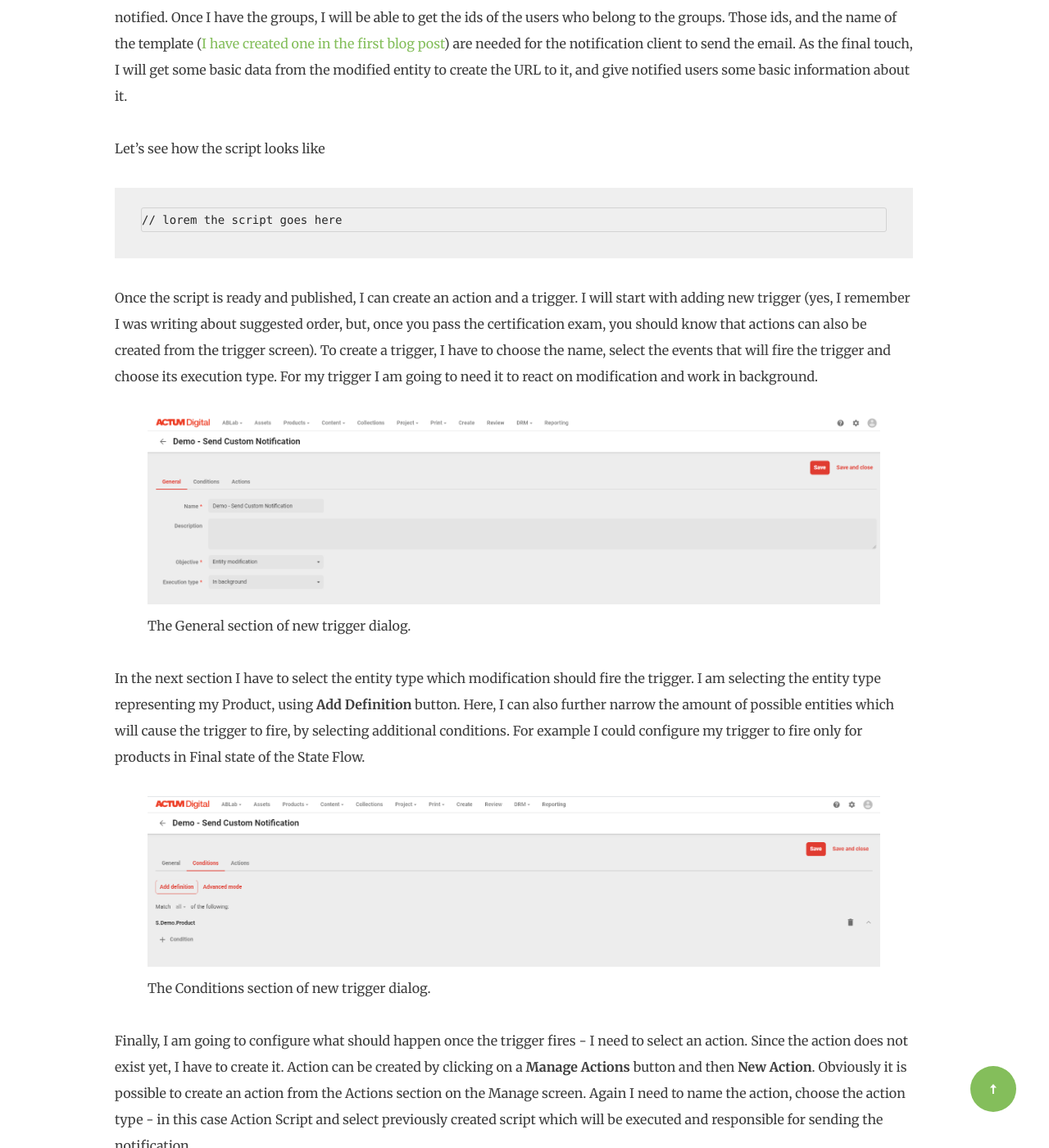
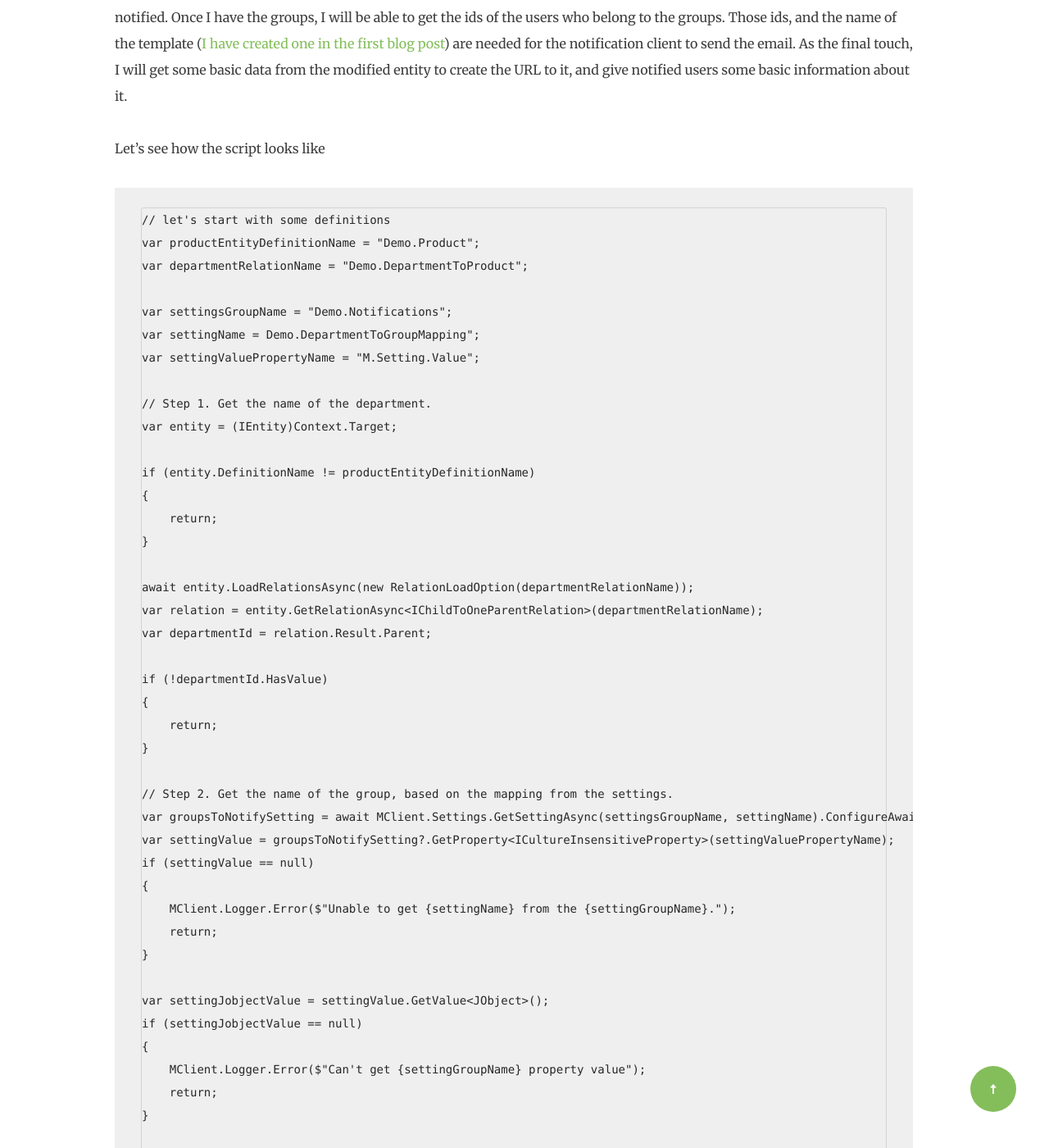
Before and after one commit to skuzniak/skuzniak.github.io, a Jekyll site: the page built from _posts/2022-08-22-custom-notifications-content-hub-wrapup.markdown, in a window 1280 px wide and 1400 px high, scrolled down 1307 px. Shown: the whole window at 82% size. Built offline with Jekyll 4.4.1, drawn with Linux system fonts in a browser that asks for light colours; some of the changed text lies outside the part shown.

Commit message:
Update 2022-08-22-custom-notifications-content-hub-wrapup.markdown
Added code snippet

```diff
--- a/_posts/2022-08-22-custom-notifications-content-hub-wrapup.markdown
+++ b/_posts/2022-08-22-custom-notifications-content-hub-wrapup.markdown
@@ -34,7 +34,84 @@
 
 Let's see how the script looks like
 
-    // lorem the script goes here
+    // let's start with some definitions
+    var productEntityDefinitionName = "Demo.Product";
+    var departmentRelationName = "Demo.DepartmentToProduct";
+
+    var settingsGroupName = "Demo.Notifications";
+    var settingName = Demo.DepartmentToGroupMapping";
+    var settingValuePropertyName = "M.Setting.Value";
+
+    // Step 1. Get the name of the department.
+    var entity = (IEntity)Context.Target;
+
+    if (entity.DefinitionName != productEntityDefinitionName)
+    {
+        return;
+    }
+
+    await entity.LoadRelationsAsync(new RelationLoadOption(departmentRelationName));
+    var relation = entity.GetRelationAsync<IChildToOneParentRelation>(departmentRelationName);
+    var departmentId = relation.Result.Parent;
+
+    if (!departmentId.HasValue)
+    {
+        return;
+    }
+
+    // Step 2. Get the name of the group, based on the mapping from the settings.
+    var groupsToNotifySetting = await MClient.Settings.GetSettingAsync(settingsGroupName, settingName).ConfigureAwait(false);
+    var settingValue = groupsToNotifySetting?.GetProperty<ICultureInsensitiveProperty>(settingValuePropertyName);
+    if (settingValue == null)
+    {
+        MClient.Logger.Error($"Unable to get {settingName} from the {settingGroupName}.");
+        return;
+    }
+
+    var settingJobjectValue = settingValue.GetValue<JObject>();
+    if (settingJobjectValue == null)
+    {
+        MClient.Logger.Error($"Can't get {settingGroupName} property value");
+        return;
+    }
+
+    var settingGroupMappings = settingJobjectValue["groupMapping"];
+    if (settingGroupMappings == null)
+    {
+        MClient.Logger.Error("Can't get JSON object 'groupMapping'");
+        return;
+    }
+
+    var groupNameObject = settingGroupMappings.FirstOrDefault(m => m["department"]?.Value<string>() == $"{departmentId}");
+    var groupName = groupNameObject == null ? string.Empty : groupNameObject["group"]?.Value<string>();
+
+    if (string.IsNullOrEmpty(groupName))
+    {
+        return;
+    }
+
+    // Step 3. Send the email to the users who belong to the found group, using notifications client.
+    var groupId = MClient.Users.GetUserGroupIdAsync(groupName).Result;
+    var userQuery = Query.CreateQuery(entities => from e in entities
+                                                    where e.DefinitionName == "User"
+                                                    && e.Parent("UserGroupToUser") == groupId.Value
+                                                    select e);
+    var users = MClient.Querying.QueryAsync(userQuery, new EntityLoadConfiguration { RelationLoadOption = RelationLoadOption.All }).Result;
+
+    var emailRequest = new MailRequestById
+    {
+        Recipients = users.Items.Select(u => u.Id ?? 0).ToList(),
+        MailTemplateName = "CustomTemplateName",
+    };
+
+    var productPath = $"PathTo/ProductDetail/{entity.Id}"; // use this to constuct link to the changed product
+
+    // use variables to pass data from the script to the email template (variable has to be created when the template is created).
+    emailRequest.Variables.Add("ProductName", entity.Identifier);
+    emailRequest.Variables.Add("DateUpdated", DateTime.Now);
+    emailRequest.Variables.Add("ProductPath", productPath);
+
+    await MClient.Notifications.SendEmailNotificationAsync(emailRequest);
 
 Once the script is ready and published, I can create an action and a trigger.
 I will start with adding new trigger (yes, I remember I was writing about suggested order, but, once you pass the certification exam, you should know that actions can also be created from the trigger screen).
```
